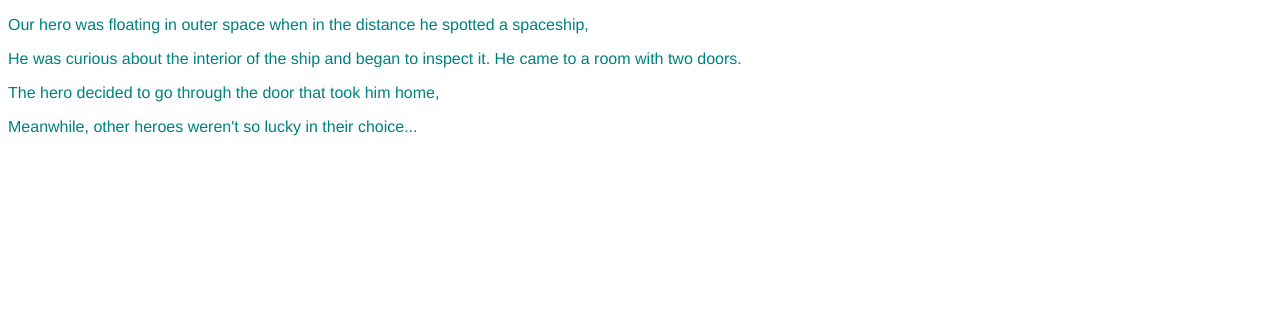
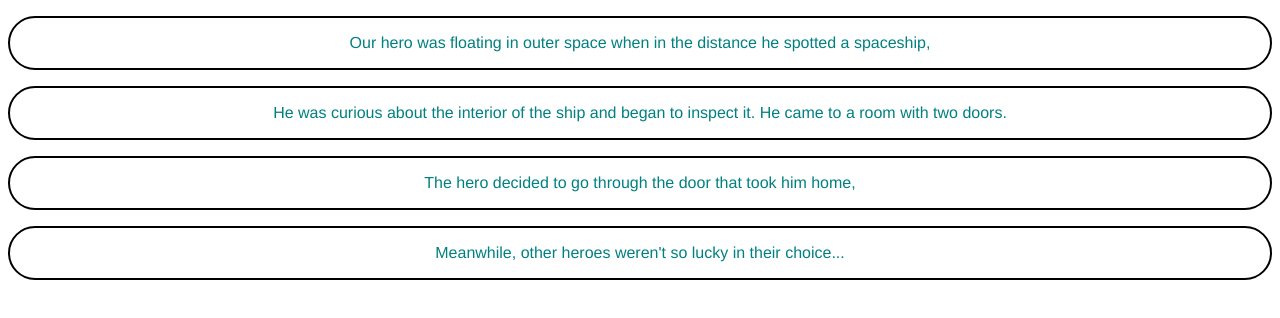
Before and after one commit to ViuCoding/Sprint-6, a Vue app: page / in a window 1280 px wide. Shown: the top 318 px of the page. Built offline with nearby package versions, Linux system fonts and the light colour scheme.

Commit message:
Exercise 3

```diff
--- a/src/components/Scene.vue
+++ b/src/components/Scene.vue
@@ -8,3 +8,12 @@ export default {
   props: ["history"],
 };
 </script>
+
+<style>
+p {
+  text-align: center;
+  border: 2px solid black;
+  padding: 1rem;
+  border-radius: 30px;
+}
+</style>
```
